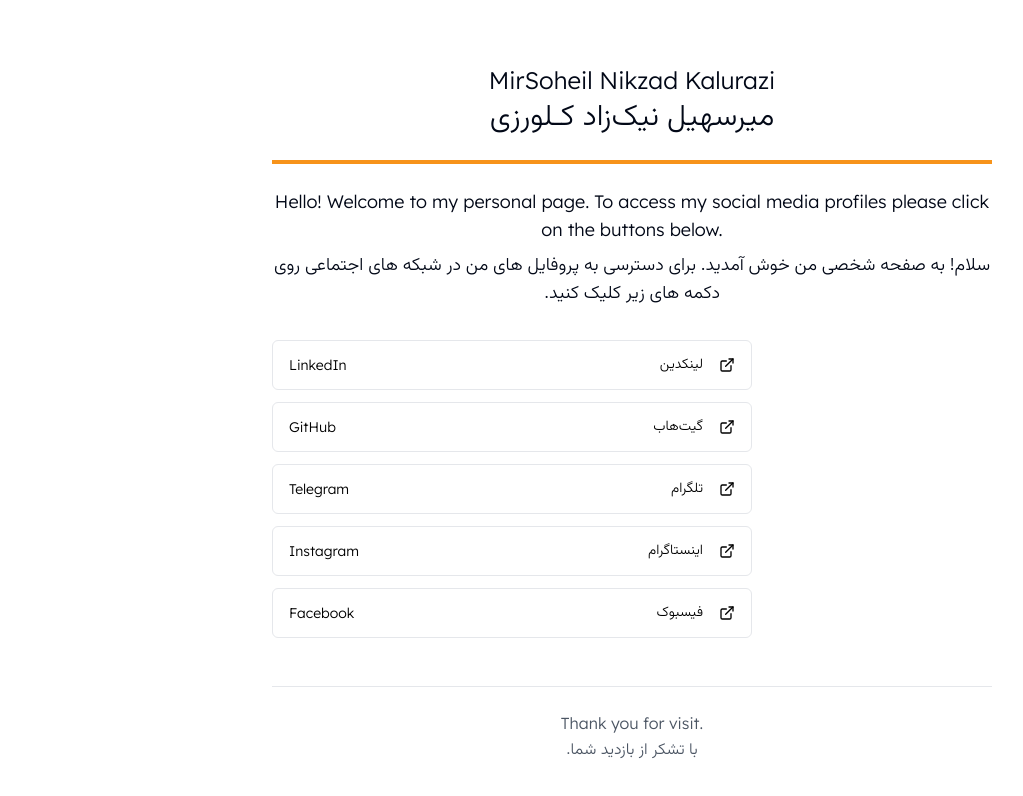
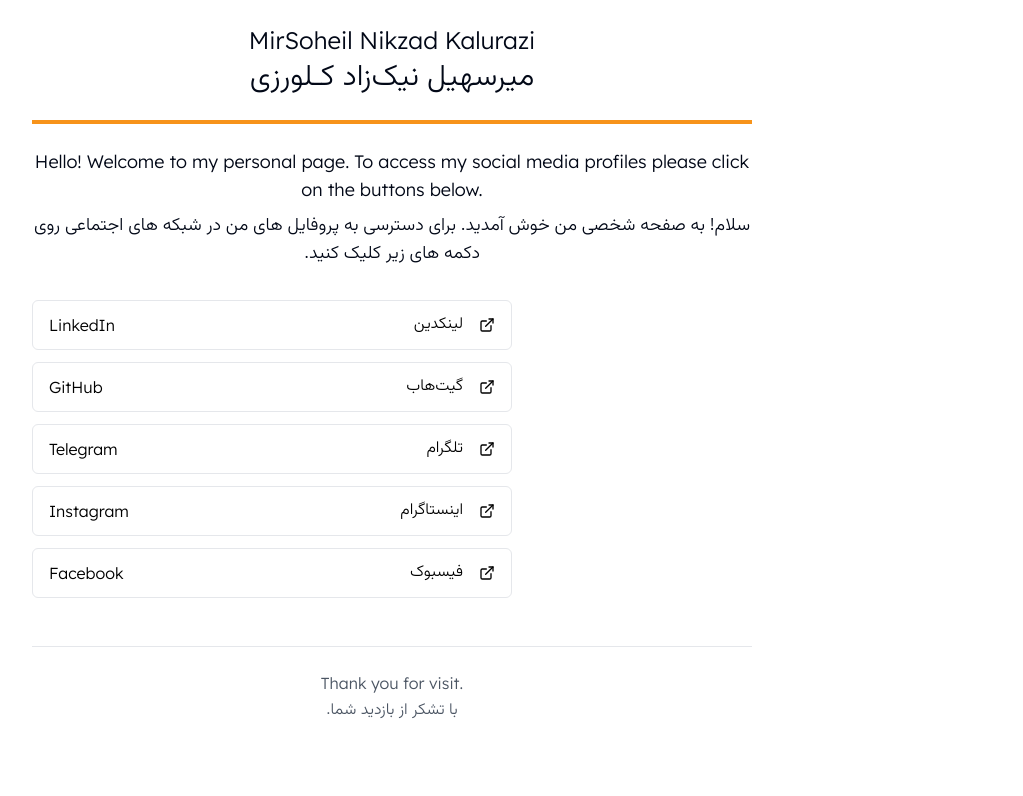
Before and after one commit to SoheilNikzad/soheil-social-hub, a React (Vite) app: page / in a window 1280 px wide. Shown: the top 796 px of the page, without its empty margins (8-1031 px from the left). Built offline with nearby package versions, Linux system fonts and the light colour scheme.

Commit message:
Visual edit in Lovable
Edited UI in Lovable

```diff
--- a/src/pages/Index.tsx
+++ b/src/pages/Index.tsx
@@ -24,7 +24,7 @@ const Index = () => {
     nameFa: "فیسبوک",
     url: "https://www.facebook.com/mirsoheilnikzad/"
   }];
-  return <div className="min-h-screen bg-white flex items-center justify-center py-10">
+  return <div className="">
       <Card className="w-full max-w-3xl mx-4 border-none shadow-none">
         <CardContent className="p-6">
           <div className="text-center mb-8">
@@ -44,7 +44,7 @@ const Index = () => {
 
             <div className="space-y-3 mb-8">
               {socialLinks.map((link, index) => <a key={index} href={link.url} target="_blank" rel="noopener noreferrer" className="block">
-                  <Button variant="outline" className="w-full md:w-3/4 lg:w-2/3 py-6 flex items-center justify-between bg-white hover:bg-gray-50 border border-gray-200 text-black text-justify">
+                  <Button variant="outline" className="w-full md:w-3/4 lg:w-2/3 py-6 flex items-center justify-between bg-white hover:bg-gray-50 border border-gray-200 text-black text-justify text-base font-normal">
                     <span className="font-lexend">{link.name}</span>
                     <div className="flex items-center">
                       <span className="font-vazirmatn mx-2">{link.nameFa}</span>
```
